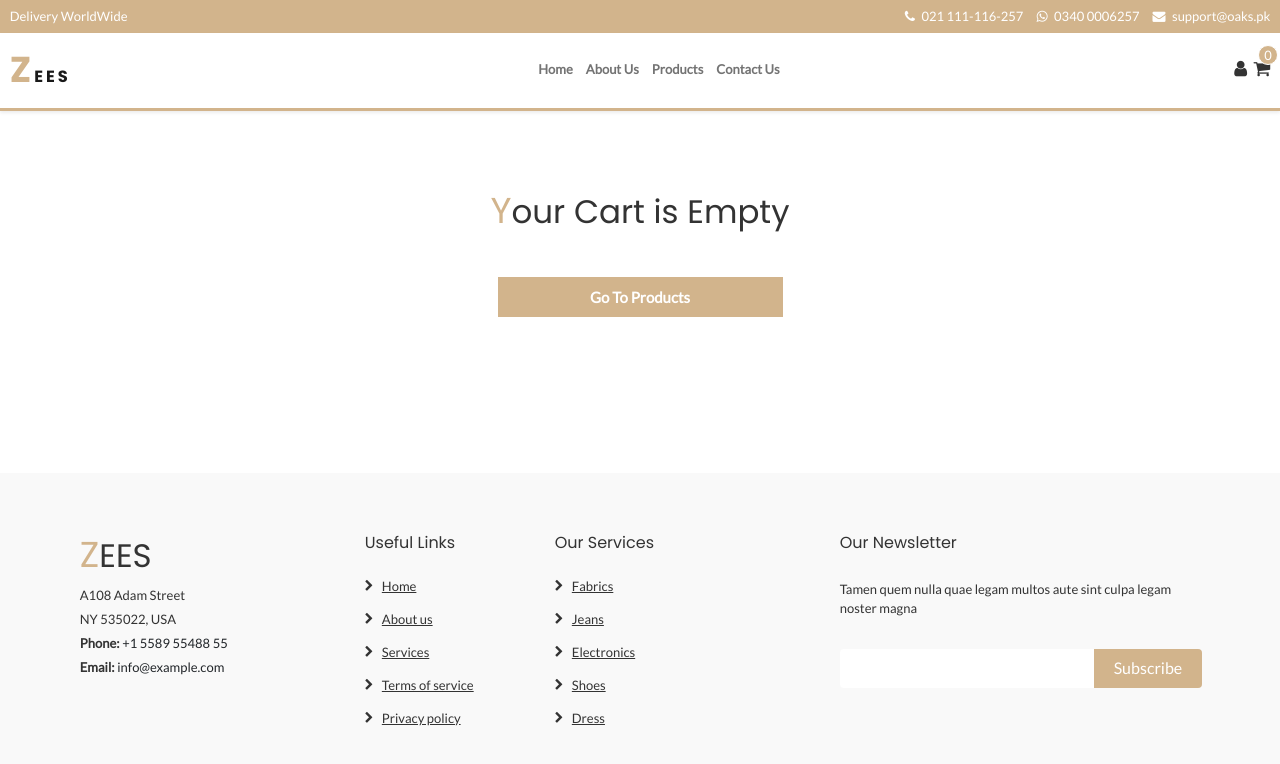
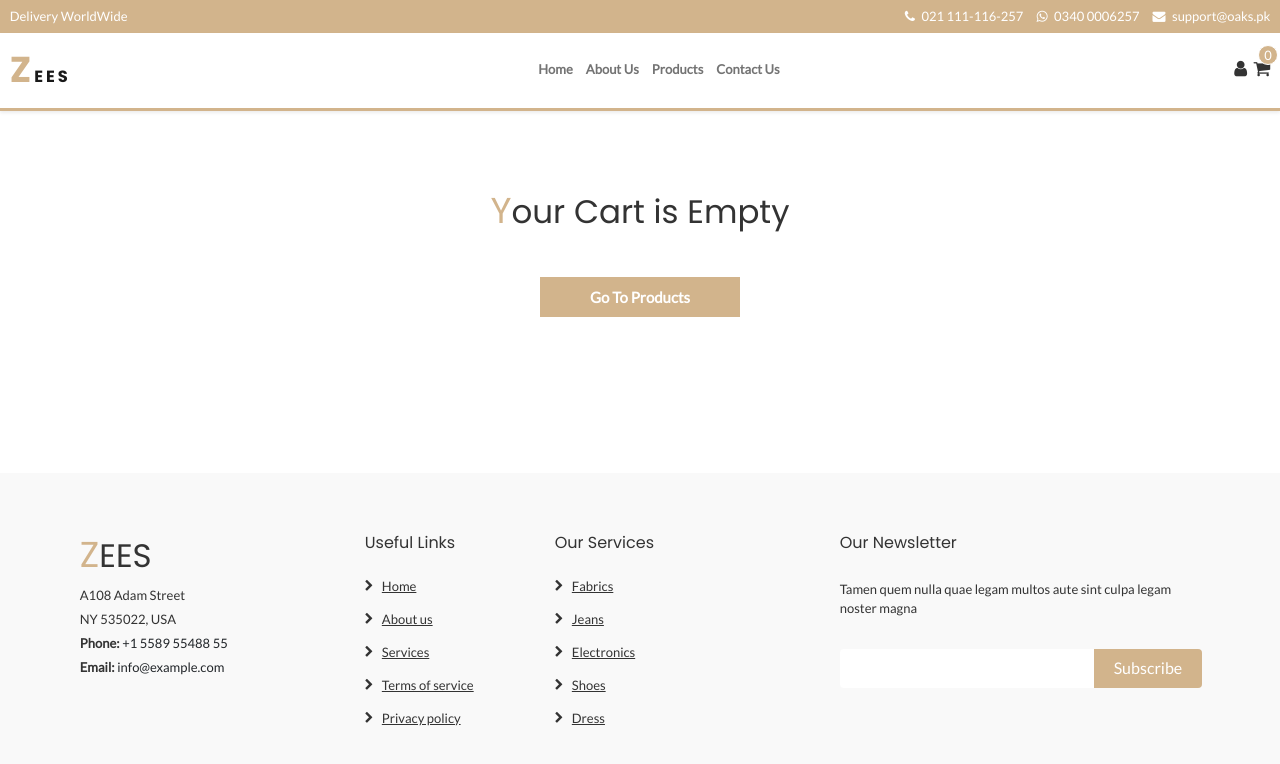
Before and after one commit to wahab93/zees, a React (Create React App) app: page /cart in a window 1280 px wide. Shown: the top 764 px of the page. Built offline with nearby package versions, Linux system fonts and the light colour scheme.

Commit message:
go to products btn change

```diff
--- a/src/component/cart.js
+++ b/src/component/cart.js
@@ -50,7 +50,7 @@
                 <div className="container py-5 my-5">
                     <div className="row">
                         <h1 className='text-center'>Your Cart is Empty</h1>
-                        <Link to='/products' className="w-25 primary-btn mt-5">Go To Products</Link>
+                        <Link to='/products' className="primary-btn mt-5" style={{width:'200px'}}>Go To Products</Link>
                     </div>
                 </div>
             </>
```
